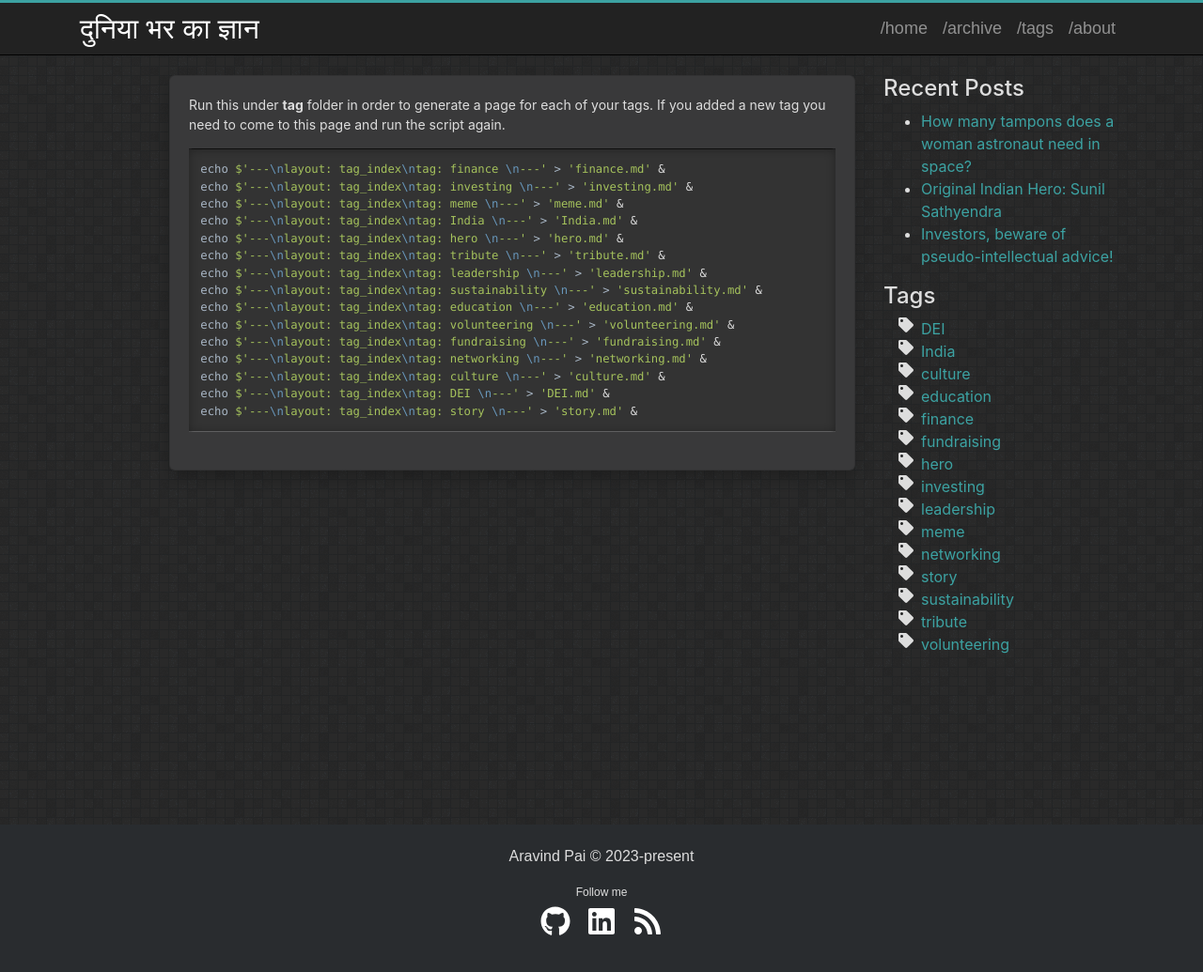
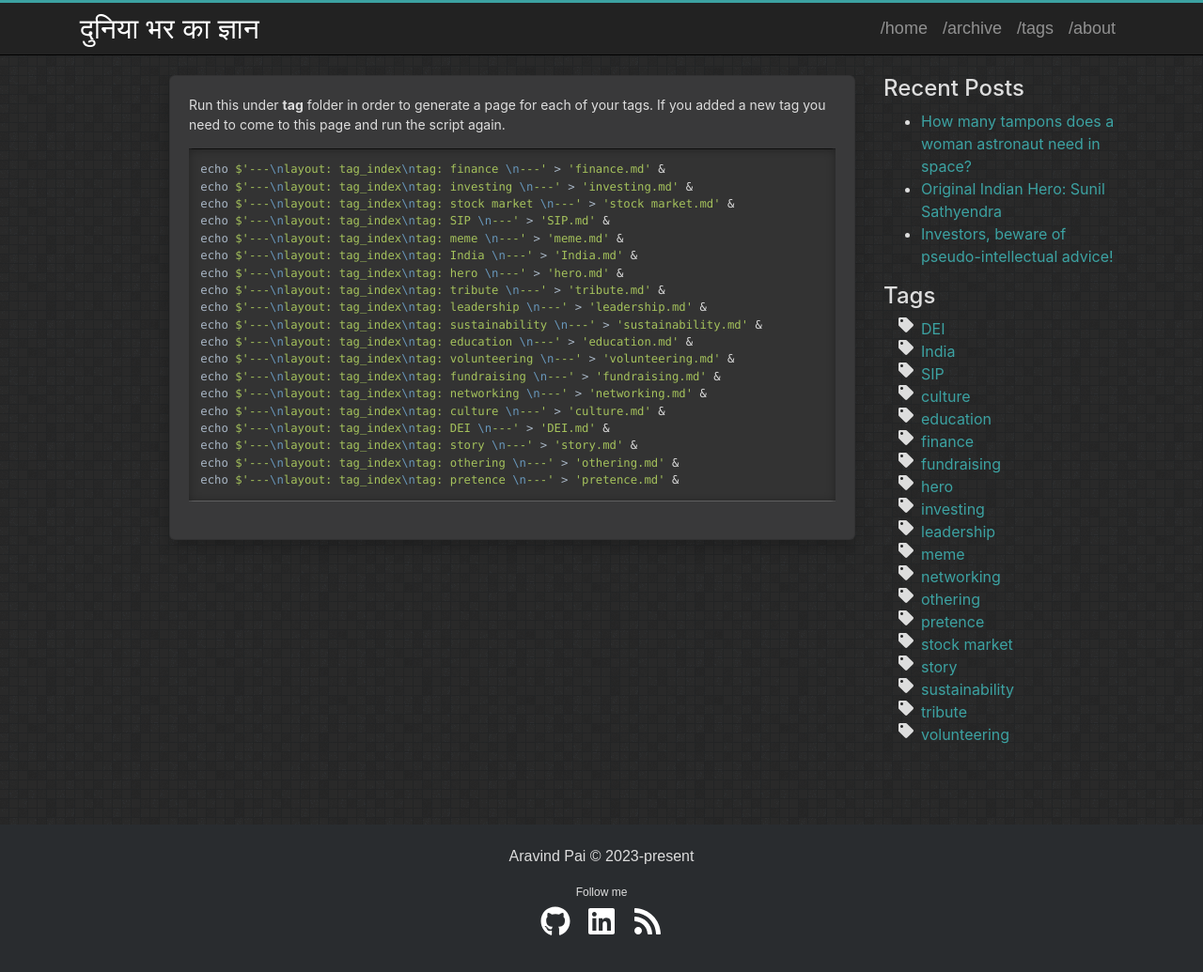
Before and after one commit to dragondive/dragondive.github.io, a Jekyll site: the page built from docs/admin.md, in a window 1280 px wide and 1060 px high. Shown: the top 1035 px of the window at 94% size. Built offline with Jekyll 4.4.1, drawn with Linux system fonts in a browser that asks for light colours.

Commit message:
updated tags

```diff
--- a/docs/_posts/2022-10-12-free-gyan-for-investors.md
+++ b/docs/_posts/2022-10-12-free-gyan-for-investors.md
@@ -6,6 +6,8 @@ share: true
 tags:
   - finance
   - investing
+  - stock market
+  - SIP
   - meme
 ---
 
--- a/docs/_posts/2023-03-08-how-many-tampons-does-a-woman-need-in-space.markdown
+++ b/docs/_posts/2023-03-08-how-many-tampons-does-a-woman-need-in-space.markdown
@@ -6,6 +6,8 @@ share: true
 tags:
   - DEI
   - story
+  - othering
+  - pretence
 ---
 
 <figure style="float:left; margin-right: 1em; width: 200px;">
--- /dev/null
+++ b/docs/tag/India.md
@@ -0,0 +1,4 @@
+---
+layout: tag_index
+tag: India
+---
--- /dev/null
+++ b/docs/tag/SIP.md
@@ -0,0 +1,4 @@
+---
+layout: tag_index
+tag: SIP
+---
--- /dev/null
+++ b/docs/tag/culture.md
@@ -0,0 +1,4 @@
+---
+layout: tag_index
+tag: culture
+---
--- /dev/null
+++ b/docs/tag/education.md
@@ -0,0 +1,4 @@
+---
+layout: tag_index
+tag: education
+---
--- /dev/null
+++ b/docs/tag/fundraising.md
@@ -0,0 +1,4 @@
+---
+layout: tag_index
+tag: fundraising
+---
--- /dev/null
+++ b/docs/tag/hero.md
@@ -0,0 +1,4 @@
+---
+layout: tag_index
+tag: hero
+---
--- /dev/null
+++ b/docs/tag/leadership.md
@@ -0,0 +1,4 @@
+---
+layout: tag_index
+tag: leadership
+---
--- /dev/null
+++ b/docs/tag/networking.md
@@ -0,0 +1,4 @@
+---
+layout: tag_index
+tag: networking
+---
--- /dev/null
+++ b/docs/tag/othering.md
@@ -0,0 +1,4 @@
+---
+layout: tag_index
+tag: othering
+---
--- /dev/null
+++ b/docs/tag/pretence.md
@@ -0,0 +1,4 @@
+---
+layout: tag_index
+tag: pretence
+---
--- /dev/null
+++ b/docs/tag/stock market.md
@@ -0,0 +1,4 @@
+---
+layout: tag_index
+tag: stock market
+---
--- /dev/null
+++ b/docs/tag/sustainability.md
@@ -0,0 +1,4 @@
+---
+layout: tag_index
+tag: sustainability
+---
--- /dev/null
+++ b/docs/tag/tribute.md
@@ -0,0 +1,4 @@
+---
+layout: tag_index
+tag: tribute
+---
--- /dev/null
+++ b/docs/tag/volunteering.md
@@ -0,0 +1,4 @@
+---
+layout: tag_index
+tag: volunteering
+---
```
